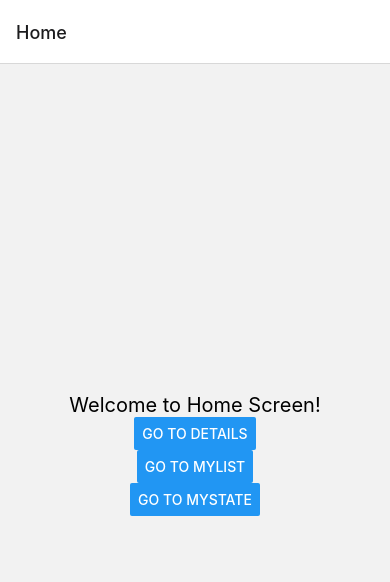
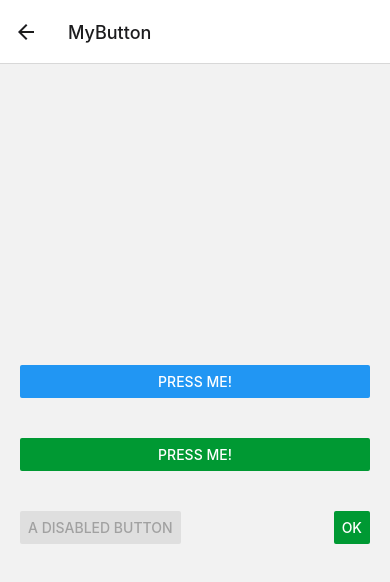
Before and after one commit to sedat-akdogan/RN_week_App, a React Native app in the folder weekapp/: screen /MyButton in a window 390 px wide. Shown: the top 582 px of the page. Built offline with nearby package versions, Linux system fonts and the light colour scheme.

Commit message:
Button feature was applied

```diff
--- /dev/null
+++ b/weekapp/src/Button.js
@@ -0,0 +1,56 @@
+import React, { Component } from 'react';
+import { Alert, Button, StyleSheet, View, _View } from 'react-native';
+
+const MyButton = () => {
+    const onPressButton = () => {
+        Alert.alert('You clicked the Button!');
+    };
+
+    return (
+        <View style={styles.container}>
+            <View style={styles.buttonContainer}>
+                <Button
+                    onPress={onPressButton}
+                    title='Press Me!'
+                />
+            </View>
+            <View style={styles.buttonContainer}>
+                <Button
+                    onPress={onPressButton}
+                    title='Press Me!'
+                    color='#009933'
+                />
+            </View>
+            <View style={styles.multiButtonContainer}>
+                <Button
+                    onPress={onPressButton}
+                    title='A disabled Button'
+                    disabled={true}
+
+                />
+                 <Button
+                    onPress={onPressButton}
+                    title='OK'
+                    color='#009933'
+                />
+            </View>
+        </View>
+    );
+};
+
+const styles = StyleSheet.create({
+    container: {
+        flex: 1,
+        justifyContent: 'center',
+    },
+    buttonContainer: {
+        margin: 20,
+    },
+    multiButtonContainer: {
+        margin: 20,
+        flexDirection: 'row',
+        justifyContent: 'space-between',
+    }
+});
+
+export default MyButton;
--- a/weekapp/src/Home.js
+++ b/weekapp/src/Home.js
@@ -8,7 +8,7 @@ const Home = () => {
   const navigation = useNavigation();
   return (
     <View style={styles.container}>
-      <Text style={{ fontSize: 20 }}>
+      <Text style={{ fontSize: 20, color: 'red', marginBottom: 20 }}>
         Welcome to Home Screen!
       </Text>
       <Button
@@ -23,6 +23,10 @@ const Home = () => {
         title='Go to MyState'
         onPress={() => navigation.navigate('MyState')}
       />
+      <Button
+        title='Go to MyButton'
+        onPress={() => navigation.navigate('MyButton')}
+      />
     </View>
   );
 };
--- a/weekapp/src/MyState.js
+++ b/weekapp/src/MyState.js
@@ -23,26 +23,24 @@ const Parent = () => {
 const styles = StyleSheet.create({
     view1: {
         flex: 1,
-        // alignItems: 'center',
+        alignItems: 'center',
         backgroundColor: 'pink',
-        // margin: 20,
-        // padding: 20
+        margin: 20,
+        padding: 20
     },
     view1a: {
-        flex: 1,
-        // width: 100,
-        // height: 100,
+        width: 100,
+        height: 100,
         backgroundColor: 'powderblue',
     },
     view1b: {
-        flex: 2,
-        // width: 200,
-        // height: 200,
+        width: 200,
+        height: 200,
         backgroundColor: 'skyblue',
     },
     view1c: {
-        flex: 3,
-        // height: 300,
+
+        height: 300,
         backgroundColor: 'steelblue',
     },
 });
--- a/weekapp/src/Stack.js
+++ b/weekapp/src/Stack.js
@@ -6,6 +6,7 @@ import Home from './Home';
 import Detail from './Detail';
 import MyList from './MyList';
 import MyState from './MyState';
+import MyButton from './Button';
 // import Record from './Record';
 
 const Stack = createStackNavigator();
@@ -34,6 +35,11 @@ const MyStack = () => {
           component={MyState}
           options={{ title: 'MyState' }}
         />
+          <Stack.Screen
+          name="MyButton"
+          component={MyButton}
+          options={{ title: 'MyButton' }}
+        />
       </Stack.Navigator>
     </NavigationContainer>
   );
```
Also changed, not shown: 3 other files (tests, documents, lock files or other folders).
